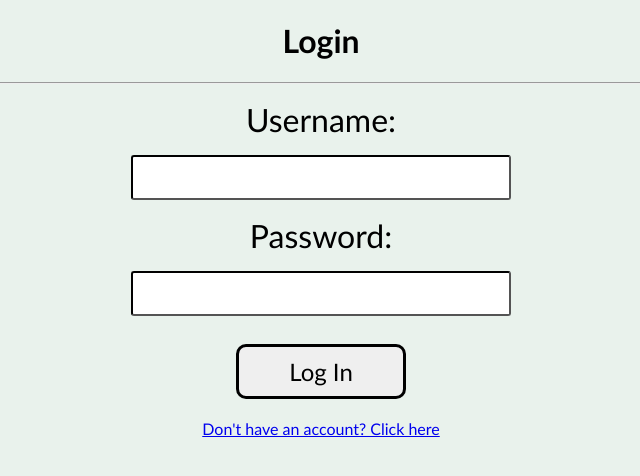
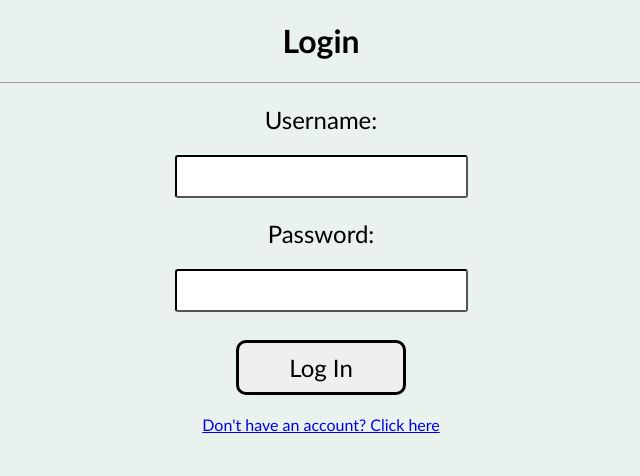
Before and after one commit to pwpscrumperiod2/PWP2627, a Flask app: page / in a window 1280 px wide. Shown: the top 476 px of the page, without its empty margins (319-959 px from the left). Run offline with Flask 3, Linux system fonts and the light colour scheme.

Commit message:
Finished RobotAPI V1

```diff
--- a/pwpProject_RobotAPI/initialize_db.py
+++ b/pwpProject_RobotAPI/initialize_db.py
@@ -10,5 +10,6 @@ UserID INTEGER PRIMARY KEY AUTOINCREMENT,
 Username VARCHAR(16) UNIQUE NOT NULL,
 Password VARCHAR(16) NOT NULL);""")
 
+#closes database
 conn.commit()
 conn.close()
--- a/pwpProject_RobotAPI/main.py
+++ b/pwpProject_RobotAPI/main.py
@@ -2,6 +2,7 @@
 import sqlite3
 from flask import Flask, jsonify, redirect, render_template, request
 
+#creates flask app
 app = Flask(__name__)
 app.config["SECRET_KEY"] = "borat"
 
@@ -45,7 +46,7 @@ def loginForm():
     else:
         return redirect("/login.html?message=Incorrect%20username%20or%20password!")
 
-
+#signals that the sign up button is clicked and starts communication with database
 @app.route("/create-account", methods=["POST"])
 def create_account():
     username = request.form.get("username")
--- a/pwpProject_RobotAPI/static/account_pages.css
+++ b/pwpProject_RobotAPI/static/account_pages.css
@@ -24,8 +24,9 @@ html {
 input, label{
     margin: 8px;
     font-family:'Gill Sans', 'Gill Sans MT', Calibri, 'Trebuchet MS', sans-serif;
-    font-size: 32px;
+    font-size: 24px;
     border-radius: 3px;
+    padding: 5px;
     border-color: black;
 }
 
```
